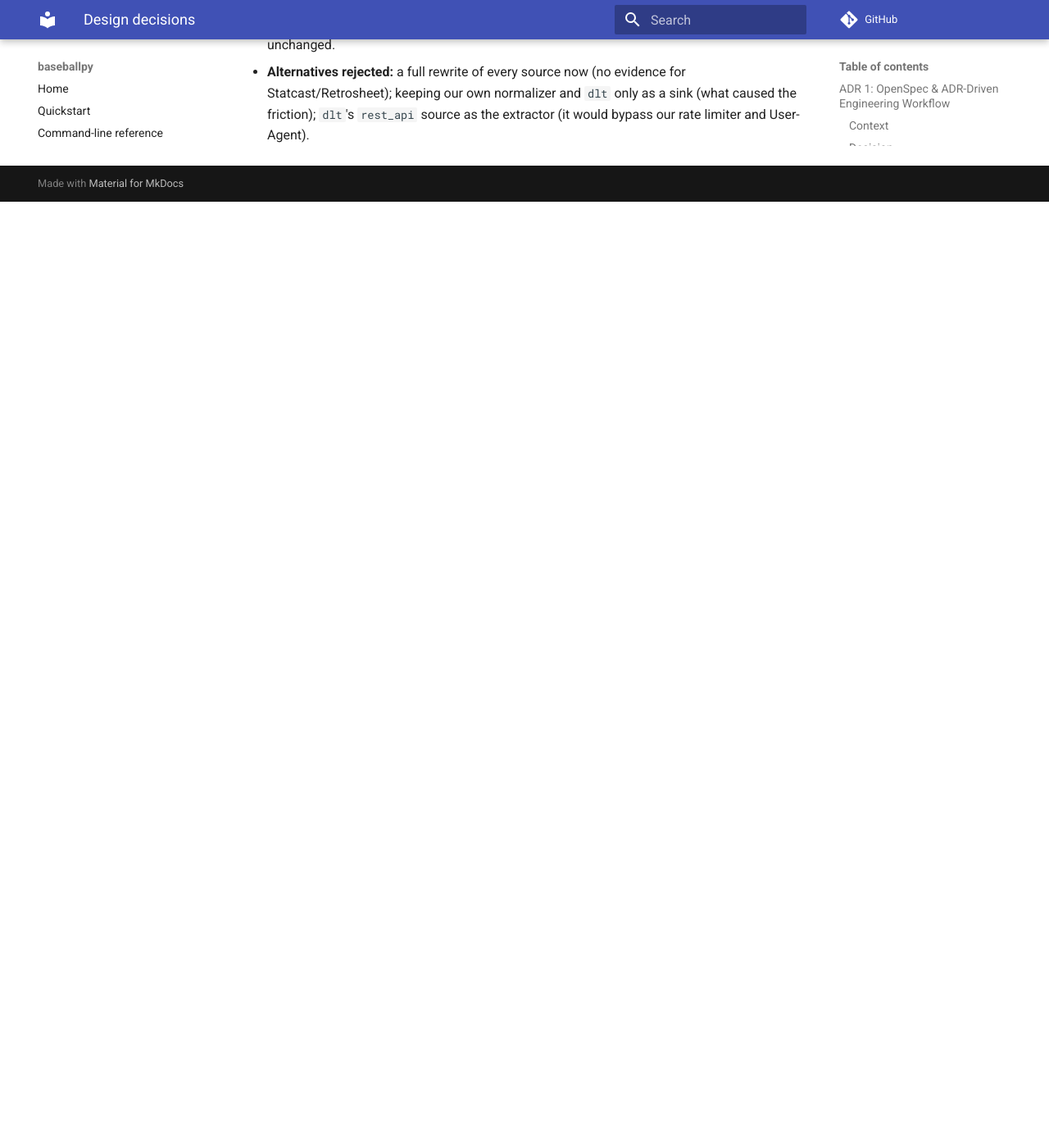
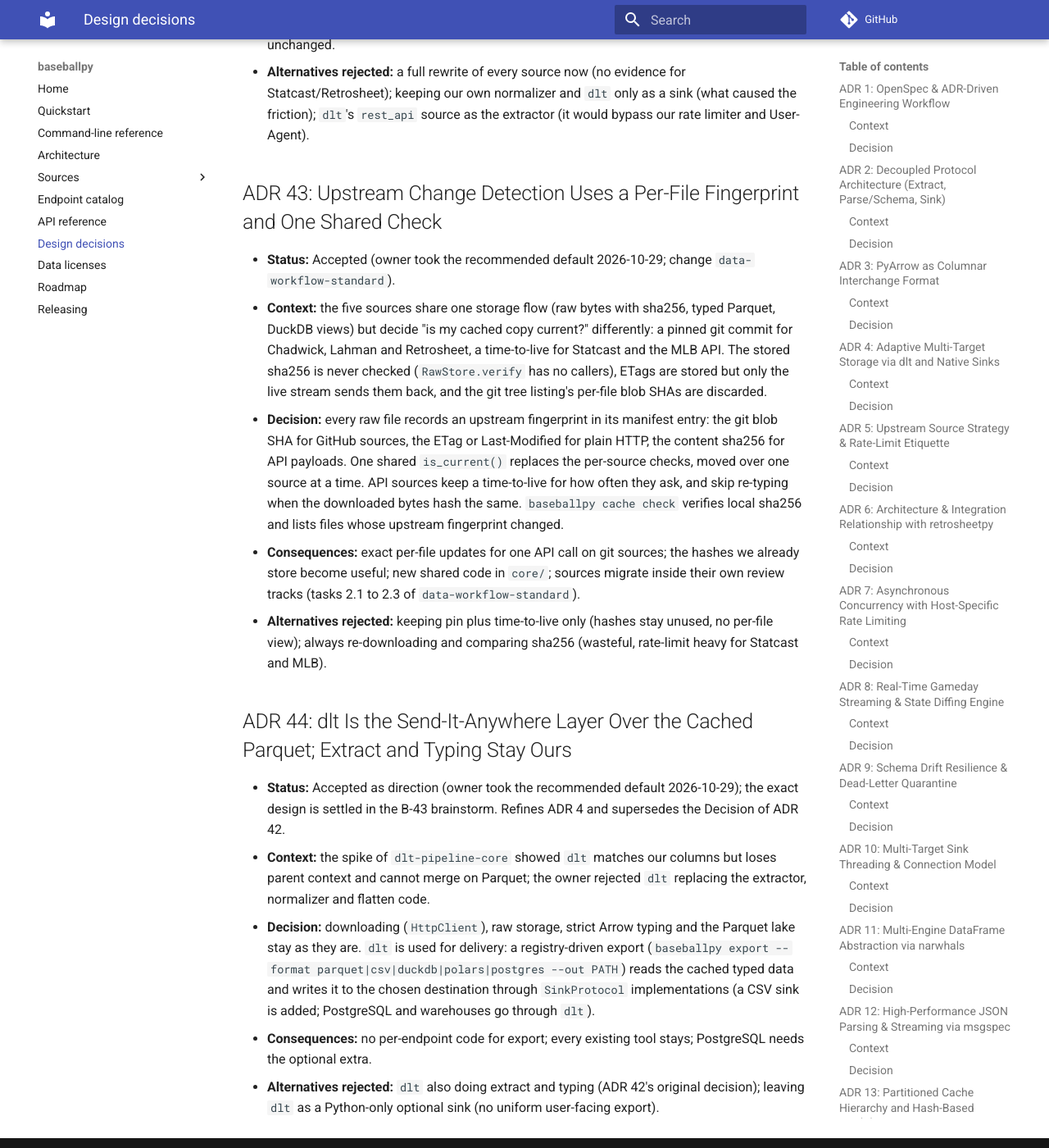
Before and after one commit to cbwinslow/baseballpy, an MkDocs documentation site: the page built from docs/DECISIONS.md, in a window 1280 px wide and 1400 px high, scrolled down 29054 px. Shown: the whole window at 82% size. Built offline with MkDocs 1.6.1 and Material for MkDocs 9.7.7, drawn with Linux system fonts in a browser that asks for light colours; comment, search, counter and statistics services are not loaded; before the commit the page ends 29300 px from its top, so only the background shows below that; some of the changed text lies outside the part shown.

Commit message:
fix(chadwick): resolve_id uses an explicit column per id type (BBREF_MINORS bug), ADR 43 and 44
resolve_id/resolve now index every PlayerIdType separately; MLBAM 660271 -> BBREF_MINORS
returns otani-000sho (was the key_bbref value) and lookups from BBREF_MINORS, NPB and
WIKIDATA work; unknown id types raise ValueError; PlayerRecord.key_npb is int. Tests first
(red, then green): 9x9 crosswalk matrix, case handling, unknown types.
Also records the owner's decisions as ADR 43 (per-file fingerprint, one shared check) and
ADR 44 (dlt as the send-it-anywhere layer over the cached Parquet); ADR 42 superseded.

Evidence: pytest tests/test_chadwick.py tests/test_chadwick_coverage.py tests/test_architecture.py
29 passed; mypy --strict clean; ruff clean. Full gates run at the end of the Chadwick fix batch.

Co-Authored-By: Claude Sonnet 5.5 <noreply@anthropic.com>

```diff
--- a/docs/DECISIONS.md
+++ b/docs/DECISIONS.md
@@ -544,9 +544,23 @@ Baseball data is frequently downloaded across multiple sessions (e.g. fetching 2
 - **Alternatives rejected:** implementing the bundles from the owner's local 2024 and 2025 zips (schemas from two seasons, unreproducible for other seasons); registering them as `unsupported` (they are reachable, just not wanted).
 
 ## ADR 42: dlt Is the Load and Normalize Layer, Introduced Behind IngestAdapter, MLB API First
-- **Status:** UNDER REVIEW (2026-10-29): the owner rejected the adapter design that follows from this decision (B-43) and wants the existing tools used better, not replaced; see `docs/agents/HANDOFF_B43.md`. The spike evidence below stands; the Decision paragraph does not until the redesign.
+- **Status:** SUPERSEDED by ADR 44 (2026-10-29); was UNDER REVIEW (2026-10-29): the owner rejected the adapter design that follows from this decision (B-43) and wants the existing tools used better, not replaced; see `docs/agents/HANDOFF_B43.md`. The spike evidence below stands; the Decision paragraph does not until the redesign.
 - **Original status:** Accepted (owner direction 2026-10-29; scoped by the spike of `dlt-pipeline-core`); implements the intent of ADR 4.
 - **Context:** ADR 4 made `dlt` the bridge to any destination, but only a sink was built; our own flatten, `_extras`, drift-regeneration and resume code does what `dlt` does natively. The spike (`scripts/dlt_spike.py`, evidence in the change's `design.md`) loaded three MLB endpoints through `dlt` from the same bytes: every column matched ours, nested lists became child tables, types agreed except `int32` widened to `BIGINT`; it lost the parent context our flattener carries, cannot `merge` on the Parquet destination, and does not keep raw bytes, quarantine or rate-limit.
 - **Decision:** adopt `dlt` for the normalize and load stage, starting with the MLB API and behind `IngestAdapter` (no source changes the runner or CLI): resources are generated from the dataset registry; our `HttpClient` stays the only network path (passed to `dlt` as its session) so rate limits and the User-Agent stay in one place; generated schemas become `columns=` hints so types stay strict; a map step re-attaches the parent context; the raw store and quarantine stay ours; merge targets a SQL destination. Statcast and Retrosheet follow only if this holds.
 - **Consequences:** `_extras`, `flatten.py` and the schema-drift regeneration can be retired for MLB once equivalence tests pass (task 3.2); `dlt` becomes a core dependency in practice, not an optional sink; adopting it is reversible per source because the adapter boundary is unchanged.
 - **Alternatives rejected:** a full rewrite of every source now (no evidence for Statcast/Retrosheet); keeping our own normalizer and `dlt` only as a sink (what caused the friction); `dlt`'s `rest_api` source as the extractor (it would bypass our rate limiter and User-Agent).
+
+## ADR 43: Upstream Change Detection Uses a Per-File Fingerprint and One Shared Check
+- **Status:** Accepted (owner took the recommended default 2026-10-29; change `data-workflow-standard`).
+- **Context:** the five sources share one storage flow (raw bytes with sha256, typed Parquet, DuckDB views) but decide "is my cached copy current?" differently: a pinned git commit for Chadwick, Lahman and Retrosheet, a time-to-live for Statcast and the MLB API. The stored sha256 is never checked (`RawStore.verify` has no callers), ETags are stored but only the live stream sends them back, and the git tree listing's per-file blob SHAs are discarded.
+- **Decision:** every raw file records an upstream fingerprint in its manifest entry: the git blob SHA for GitHub sources, the ETag or Last-Modified for plain HTTP, the content sha256 for API payloads. One shared `is_current()` replaces the per-source checks, moved over one source at a time. API sources keep a time-to-live for how often they ask, and skip re-typing when the downloaded bytes hash the same. `baseballpy cache check` verifies local sha256 and lists files whose upstream fingerprint changed.
+- **Consequences:** exact per-file updates for one API call on git sources; the hashes we already store become useful; new shared code in `core/`; sources migrate inside their own review tracks (tasks 2.1 to 2.3 of `data-workflow-standard`).
+- **Alternatives rejected:** keeping pin plus time-to-live only (hashes stay unused, no per-file view); always re-downloading and comparing sha256 (wasteful, rate-limit heavy for Statcast and MLB).
+
+## ADR 44: dlt Is the Send-It-Anywhere Layer Over the Cached Parquet; Extract and Typing Stay Ours
+- **Status:** Accepted as direction (owner took the recommended default 2026-10-29); the exact design is settled in the B-43 brainstorm. Refines ADR 4 and supersedes the Decision of ADR 42.
+- **Context:** the spike of `dlt-pipeline-core` showed `dlt` matches our columns but loses parent context and cannot merge on Parquet; the owner rejected `dlt` replacing the extractor, normalizer and flatten code.
+- **Decision:** downloading (`HttpClient`), raw storage, strict Arrow typing and the Parquet lake stay as they are. `dlt` is used for delivery: a registry-driven export (`baseballpy export --format parquet|csv|duckdb|polars|postgres --out PATH`) reads the cached typed data and writes it to the chosen destination through `SinkProtocol` implementations (a CSV sink is added; PostgreSQL and warehouses go through `dlt`).
+- **Consequences:** no per-endpoint code for export; every existing tool stays; PostgreSQL needs the optional extra.
+- **Alternatives rejected:** `dlt` also doing extract and typing (ADR 42's original decision); leaving `dlt` as a Python-only optional sink (no uniform user-facing export).
```
Also changed, not shown: docs/agents/BACKLOG.md (+4 -4 lines), docs/agents/PROJECT_MAP.md (+4 -2 lines), openspec/changes/chadwick-source-review/design.md (+9 -0 lines), openspec/changes/chadwick-source-review/tasks.md (+1 -1 lines), openspec/changes/data-workflow-standard/tasks.md (+2 -2 lines), 2 other files.
